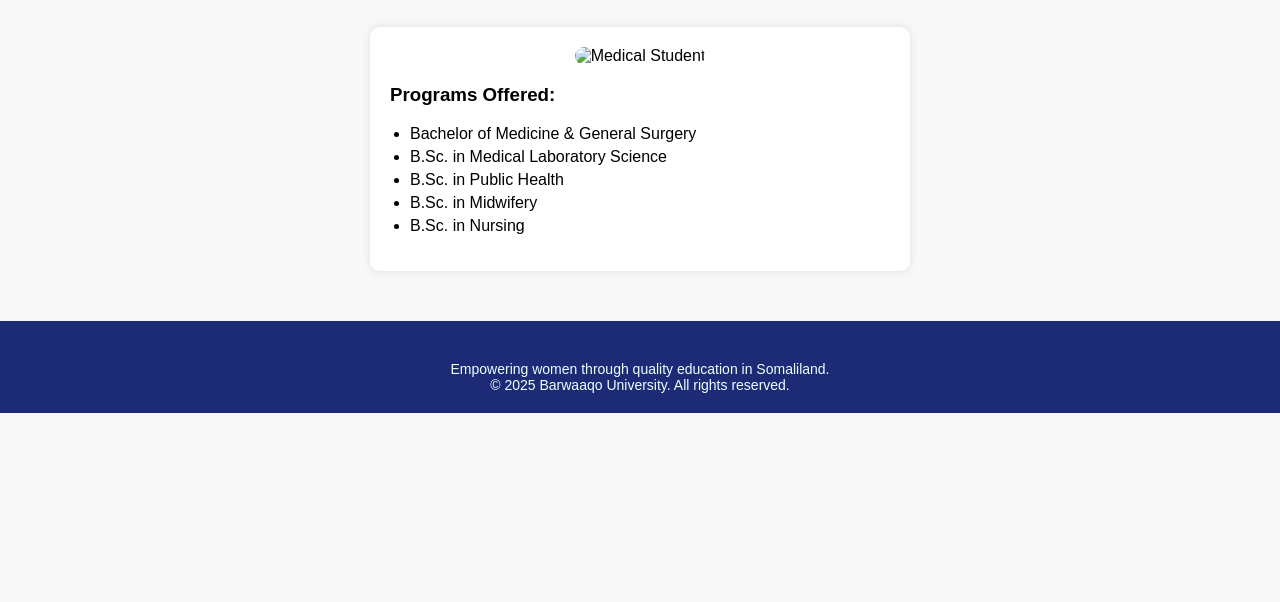
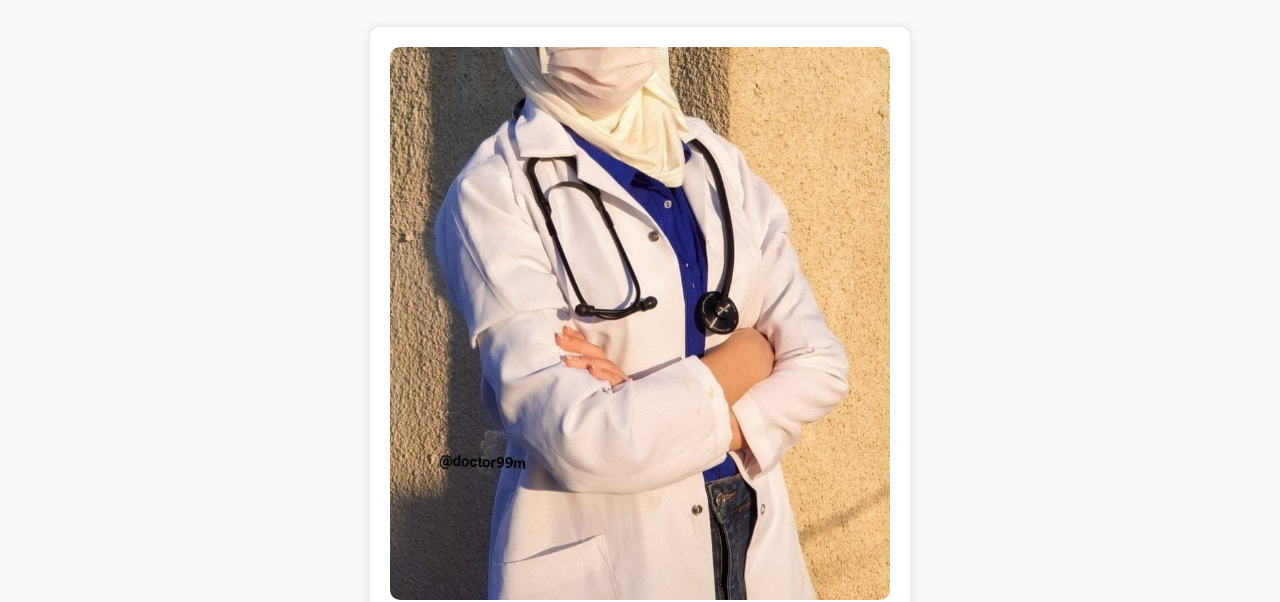
Before and after one commit to baqdaadyare/c1240698, a plain HTML site: page services.html in a window 1280 px wide. Shown: the part 199-801 px from the top of the page. Drawn offline with Linux system fonts and the light colour scheme.

Commit message:
Update services.html

```diff
--- a/services.html
+++ b/services.html
@@ -161,7 +161,7 @@ footer div p{
     <p>We provide a quality oriented education to our students based on the following faculties.</p>
 
     <div class="admission-box">
-      <img src="images/medicine.jpg" alt="Medical Student">
+      <img src="medicine.jpg" alt="Medical Student">
       <div class="programs">
         <h3>Programs Offered:</h3>
         <ul>
```
